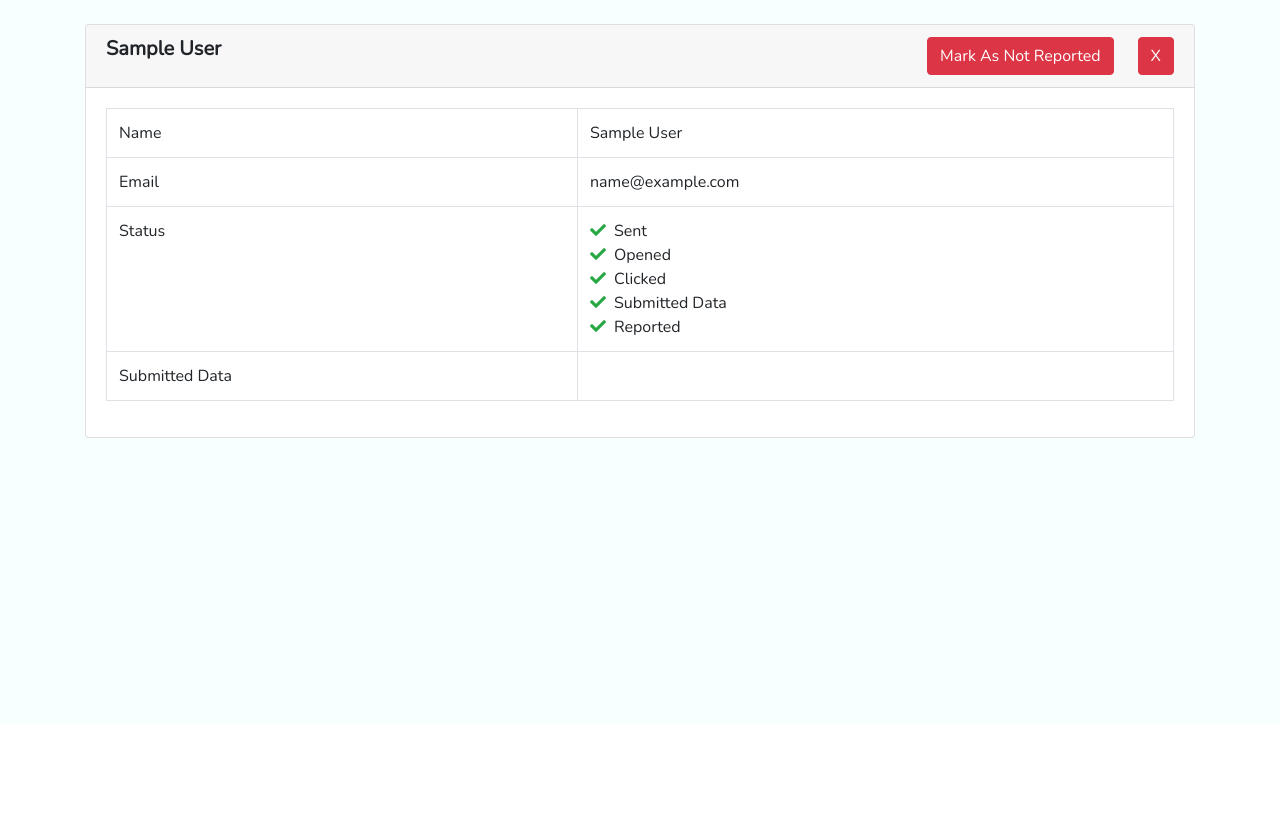
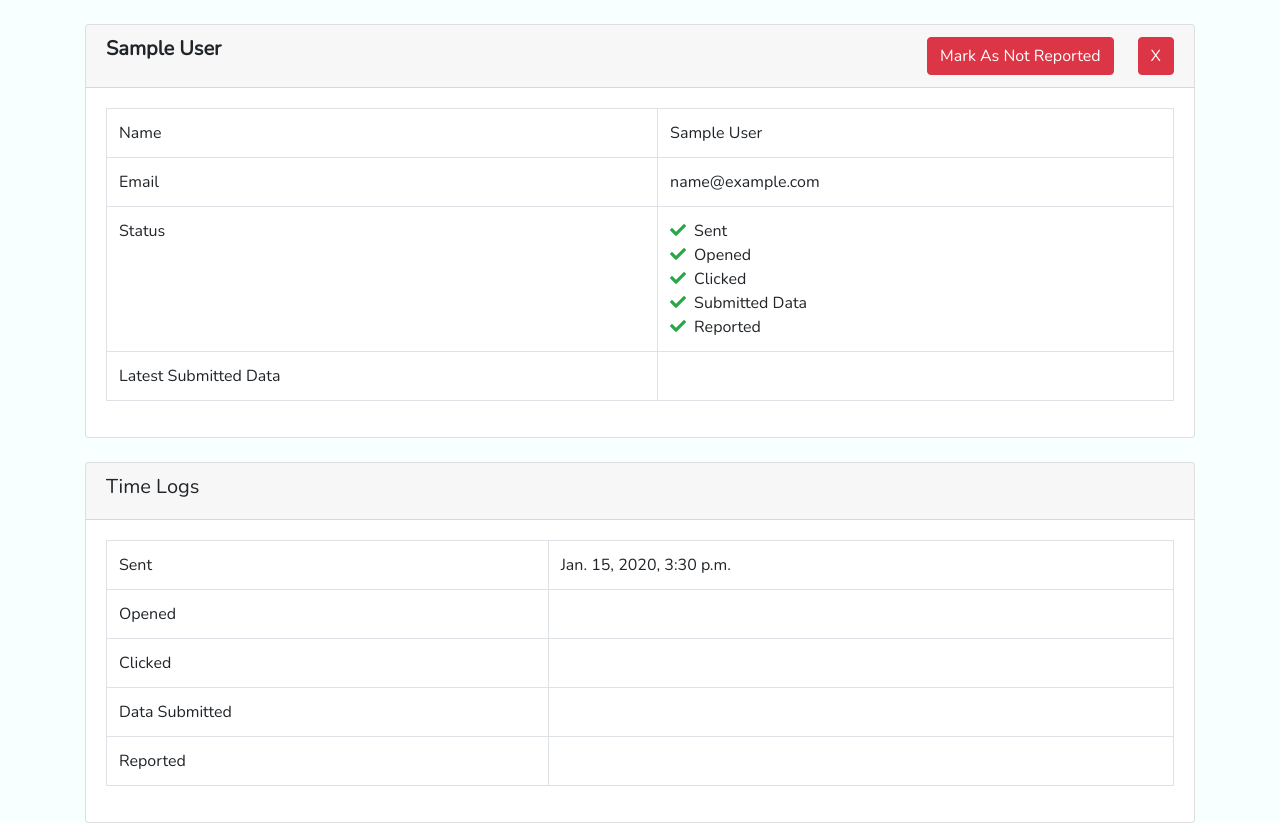
Before and after one commit to jerinjose61/uphish, a Django app: page /target_phish_details/1/1/ in a window 1280 px wide. Shown: the part 76-899 px from the top of the page. Before the commit the page ends 514 px from the top, so only its background shows below. Run offline with Django 3.2, Linux system fonts and the light colour scheme; a user stored in the database is signed in; tables that the repository leaves empty hold one stand-in row (values such as "Sample post"); data that the repository does not hold is empty; some libraries are stand-ins or nearby versions.

Commit message:
Time Logs

```diff
--- a/app/admin.py
+++ b/app/admin.py
@@ -9,3 +9,7 @@ admin.site.register(models.PhishingPage)
 admin.site.register(models.EmailTemplate)
 admin.site.register(models.Campaign)
 admin.site.register(models.CampaignResult)
+admin.site.register(models.EmailOpenTimeLog)
+admin.site.register(models.LinkClickTimeLog)
+admin.site.register(models.DataSubmitTimeLog)
+admin.site.register(models.ReportTimeLog)
--- a/app/models.py
+++ b/app/models.py
@@ -61,6 +61,7 @@ class CampaignResult(models.Model):
     campaign = models.ForeignKey(Campaign, on_delete = models.CASCADE)
     target = models.ForeignKey(Target, on_delete = models.CASCADE)
     email_sent_status = models.BooleanField(null = True, default=False)
+    email_sent_time = models.DateTimeField(null = True)
     email_open_status = models.BooleanField(null = True, default=False)
     link_clicked_status = models.BooleanField(null = True, default=False)
     data_submitted_status = models.BooleanField(null = True, default=False)
@@ -69,3 +70,23 @@ class CampaignResult(models.Model):
 
     def __str__(self):
         return str(self.campaign)
+
+class EmailOpenTimeLog(models.Model):
+    campaign = models.ForeignKey(Campaign, on_delete = models.CASCADE)
+    target = models.ForeignKey(Target, on_delete = models.CASCADE)
+    email_open_time = models.DateTimeField()
+
+class LinkClickTimeLog(models.Model):
+    campaign = models.ForeignKey(Campaign, on_delete = models.CASCADE)
+    target = models.ForeignKey(Target, on_delete = models.CASCADE)
+    link_click_time = models.DateTimeField()
+
+class DataSubmitTimeLog(models.Model):
+    campaign = models.ForeignKey(Campaign, on_delete = models.CASCADE)
+    target = models.ForeignKey(Target, on_delete = models.CASCADE)
+    data_submit_time = models.DateTimeField()
+
+class ReportTimeLog(models.Model):
+    campaign = models.ForeignKey(Campaign, on_delete = models.CASCADE)
+    target = models.ForeignKey(Target, on_delete = models.CASCADE)
+    report_time = models.DateTimeField()
--- a/app/tasks.py
+++ b/app/tasks.py
@@ -6,6 +6,7 @@ import os, socket, json, smtplib
 from uphish.settings import MEDIA_ROOT, BASE_DIR
 from app.encryption import generate_key, encrypt
 from django.utils.http import urlsafe_base64_encode
+from datetime import datetime
 
 with open(str(BASE_DIR)+'/settings.json',"r") as infile:
     settings_dict = json.loads(infile.read())
@@ -55,7 +56,7 @@ def launch_campaign(campaign_name, from_email, target_group, phishing_page, emai
             email.content_subtype = 'html'
             email.send()
             CampaignResult.objects.create(campaign = campaign, target = target,
-                                            email_sent_status = True)
+                                            email_sent_status = True, email_sent_time = datetime.now())
         except smtplib.SMTPException:
             CampaignResult.objects.create(campaign = campaign, target = target,
                                             email_sent_status = False)
--- a/app/templates/app/campaigns/target_phish_details.html
+++ b/app/templates/app/campaigns/target_phish_details.html
@@ -21,7 +21,6 @@
         Mark As Not Reported
       </a>
       {% endif %}
-
     </div>
 
     <div class="card-body">
@@ -76,13 +75,63 @@
             </td>
           </tr>
           <tr>
-            <td>Submitted Data</td>
+            <td>Latest Submitted Data</td>
             <td>{{ target.data_submitted }}</td>
           </tr>
         </tbody>
       </table>
     </div>
   </div>
+  <div class="card mt-4">
+    <div class="card-header">
+      <h5>Time Logs</h5>
+    </div>
+    <div class="card-body">
+      <table class="table table-bordered">
+        <tbody>
+          <tr>
+            <td>Sent</td>
+            <td>{{ target.email_sent_time }}</td>
+          </tr>
+          <tr>
+            <td>Opened</td>
+            <td>
+              {% for email_open_time in email_open_times %}
+                {{ email_open_time.email_open_time }}
+                <br>
+              {% endfor %}
+            </td>
+          </tr>
+          <tr>
+            <td>Clicked</td>
+            <td>
+              {% for link_click_time in link_click_times %}
+                {{ link_click_time.link_click_time }}
+                <br>
+              {% endfor %}
+            </td>
+          </tr>
+          <tr>
+            <td>Data Submitted</td>
+            <td>
+              {% for data_submit_time in data_submit_times %}
+                {{ data_submit_time.data_submit_time }}
+                <br>
+              {% endfor %}
+            </td>
+          </tr>
+          <tr>
+            <td>Reported</td>
+            <td>
+              {% for report_time in report_times %}
+                {{ report_time.report_time }}
+                <br>
+              {% endfor %}
+            </td>
+          </tr>
+        </tbody>
+    </div>
+  </div>
 </div>
 
 {% endblock %}
--- a/app/views.py
+++ b/app/views.py
@@ -1,5 +1,7 @@
 from django.shortcuts import render, redirect, get_object_or_404, HttpResponse
-from app.models import SendingProfile, TargetGroup, Target, PhishingPage, EmailTemplate, Campaign, CampaignResult
+from app.models import (SendingProfile, TargetGroup, Target, PhishingPage,
+                        EmailTemplate, Campaign, CampaignResult,
+                        EmailOpenTimeLog, LinkClickTimeLog, DataSubmitTimeLog, ReportTimeLog)
 from app import forms
 import requests, os, re, json, ast, csv, datetime
 from uphish.settings import BASE_DIR, PHISHING_EMAIL_DIR
@@ -12,6 +14,7 @@ from django.contrib.auth.decorators import login_required
 from django.views.decorators.csrf import csrf_exempt
 from app.encryption import generate_key, decrypt
 from django.utils.http import urlsafe_base64_decode
+from datetime import datetime
 
 with open(str(BASE_DIR)+'/settings.json',"r") as infile:
     settings_dict = json.loads(infile.read())
@@ -350,8 +353,14 @@ def target_phish_details(request, campaign_id, target_id):
     target = Target.objects.get(pk = target_id)
 
     target_details = CampaignResult.objects.get(Q(campaign = campaign) & Q(target = target))
+    email_open_times = EmailOpenTimeLog.objects.filter(Q(campaign = campaign) & Q(target = target))
+    link_click_times = LinkClickTimeLog.objects.filter(Q(campaign = campaign) & Q(target = target))
+    data_submit_times = DataSubmitTimeLog.objects.filter(Q(campaign = campaign) & Q(target = target))
+    report_times = ReportTimeLog.objects.filter(Q(campaign = campaign) & Q(target = target))
 
-    return render(request, 'app/campaigns/target_phish_details.html', {'target':target_details})
+    return render(request, 'app/campaigns/target_phish_details.html', {'target':target_details,
+                    'email_open_times':email_open_times, 'link_click_times':link_click_times,
+                    'data_submit_times':data_submit_times, 'report_times':report_times})
 
 @login_required
 def target_reported(request, campaign_id, target_id):
@@ -362,6 +371,7 @@ def target_reported(request, campaign_id, target_id):
 
     if (target_details.reported == False) or (target_details.reported == None):
         CampaignResult.objects.filter(Q(campaign = campaign) & Q(target = target)).update(reported = True)
+        ReportTimeLog.objects.create(campaign = campaign, target = target, report_time = datetime.now())
     else:
         CampaignResult.objects.filter(Q(campaign = campaign) & Q(target = target)).update(reported = False)
 
@@ -410,6 +420,8 @@ def track_email(request, encrypted_campaign_id, encrypted_target_id):
     target = Target.objects.get(id = target_id)
 
     CampaignResult.objects.filter(Q(campaign = campaign) & Q(target = target)).update(email_open_status = True)
+    EmailOpenTimeLog.objects.create(campaign = campaign, target = target,
+                                    email_open_time = datetime.now())
 
     return HttpResponse('Email Opened!')
 
@@ -441,6 +453,9 @@ def track_link(request):
     # So, when the person click on the link, we will assume that the person has opened the email
     CampaignResult.objects.filter(Q(campaign = campaign) & Q(target = target)).update(email_open_status = True)
 
+    LinkClickTimeLog.objects.create(campaign = campaign, target = target,
+                                    link_click_time = datetime.now())
+
     return HttpResponse('Phishing Link Clicked!')
 
 # API End Point to know from FastAPI phishing app that data has been submitted
@@ -469,4 +484,7 @@ def track_data(request):
 
     CampaignResult.objects.filter(Q(campaign = campaign) & Q(target = target)).update(data_submitted_status = True, data_submitted = submitted_data)
 
+    DataSubmitTimeLog.objects.create(campaign = campaign, target = target,
+                                    data_submit_time = datetime.now())
+
     return HttpResponse('Data Submitted!')
```
